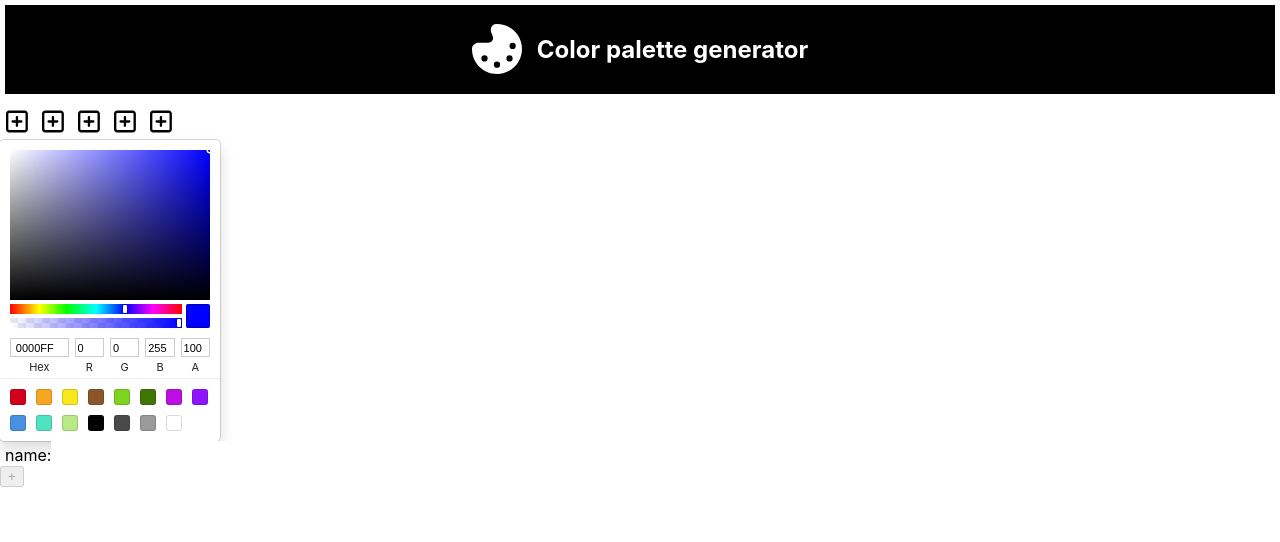
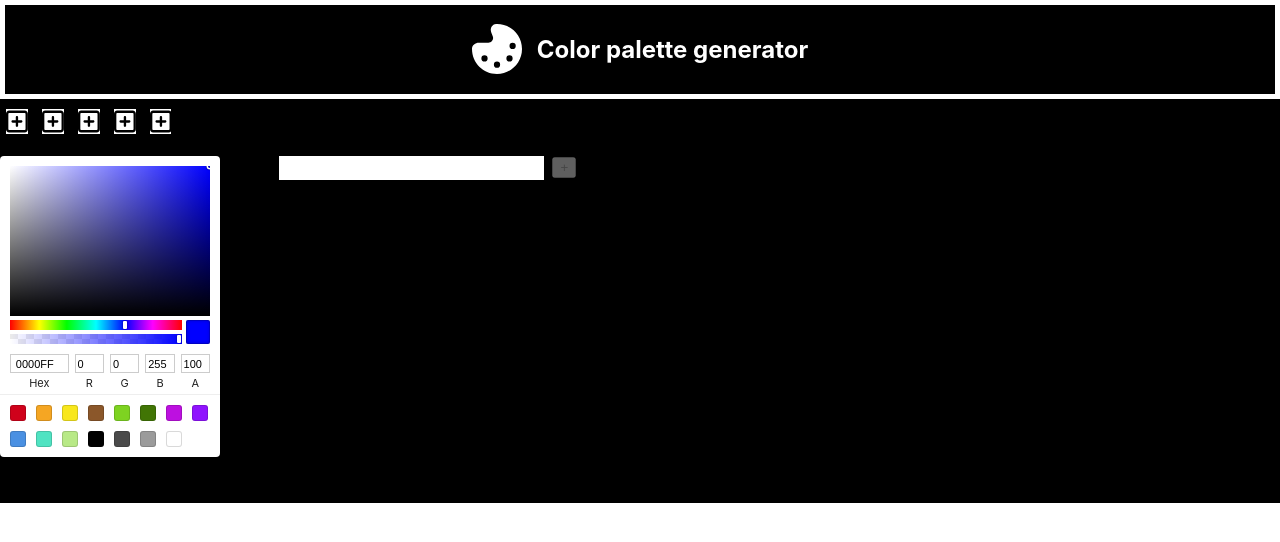
Before and after one commit to IgorLuzarraga/color-selector-react, a React (Create React App) app: page / in a window 1280 px wide. Shown: the top 542 px of the page. Built offline with nearby package versions, Linux system fonts and the light colour scheme.

Commit message:
Added component ColorPaletteGenerator

```diff
--- a/src/App.js
+++ b/src/App.js
@@ -6,17 +6,29 @@ import ColorSelectionSavedList from './components/colorSelectionSavedList/ColorS
 import SaveColorSelection from './components/saveColorSelection/SaveColorSelection';
 import ColorSelectionName from './components/colorSelectionName/ColorSelectionName';
 import Header from './components/header/Header';
+import ColorPaletteGenerator from './components/colorPaletteGenerator/ColorPaletteGenerator';
+
+// function App() {
+//   return (
+//     <div className="App">
+//       <header className="App-header">
+//         <Header />
+//         <ActiveColorSelection />
+//         <ColorPicker />
+//         <ColorSelectionName />
+//         <SaveColorSelection />
+//         <ColorSelectionSavedList />
+//       </header>
+//     </div>
+//   );
+// }
 
 function App() {
   return (
     <div className="App">
       <header className="App-header">
         <Header />
-        <ActiveColorSelection />
-        <ColorPicker />
-        <ColorSelectionName />
-        <SaveColorSelection />
-        <ColorSelectionSavedList />
+        <ColorPaletteGenerator />
       </header>
     </div>
   );
--- a/src/components/activeColorSelection/ActiveColorSelection.js
+++ b/src/components/activeColorSelection/ActiveColorSelection.js
@@ -10,7 +10,6 @@ import {
     ACS_COLOR_PICKING_STATE,
     ACS_INITIAL_STATE,
     ACS_RESTORE_STATE,
-    CIRCLE_COLOR_DEFAULT,
     ACTIVE_CIRCLE_COLOR_DEFAULT
  } from '../../types/colorSelectorTypes';
 
@@ -84,7 +83,6 @@ const changeIconStyle = (
         case ACS_COLOR_PICKING_STATE:
             return currentCircleId === activeCircleId ? colorPickingStateActive : colorPickingStateDesactive
         case ACS_RESTORE_STATE:
-            console.log("GOAZEN")
             return restoringState
         default:
             return -1
--- /dev/null
+++ b/src/components/colorPaletteGenerator/ColorPaletteGenerator.js
@@ -0,0 +1,30 @@
+import React from 'react';
+import ActiveColorSelection from '../activeColorSelection/ActiveColorSelection';
+import ColorPicker from '../colorPicker/ColorPicker';
+import ColorSelectionName from '../colorSelectionName/ColorSelectionName';
+import SaveColorSelection from '../saveColorSelection/SaveColorSelection';
+import ColorSelectionSavedList from '../colorSelectionSavedList/ColorSelectionSavedList';
+
+import './colorPaletteGenerator.css'
+
+const ColorPaletteGenerator = () => {
+    return(
+        <div className='col-main'>
+            <div className='row-1'>
+                <ActiveColorSelection />
+            </div> {/* className='row-1' */}
+
+            <div className='row-2'>
+                <ColorPicker />
+                <ColorSelectionName />
+                <SaveColorSelection />
+            </div> {/* className='row-2' */}
+
+            <div className='row-3'>
+                <ColorSelectionSavedList />
+            </div> {/* className='row-3' */}
+        </div> // className='col-main'
+    )
+}
+
+export default ColorPaletteGenerator
--- /dev/null
+++ b/src/components/colorPaletteGenerator/colorPaletteGenerator.css
@@ -0,0 +1,13 @@
+.col-main {
+    display: flex;
+    flex-direction: column;
+    gap: 2vh;
+    background: black;
+    padding-bottom: 10px;
+}
+
+[class^=row-] {
+    display: flex;
+    flex-direction: row;
+    gap: 1vh;
+}
```
